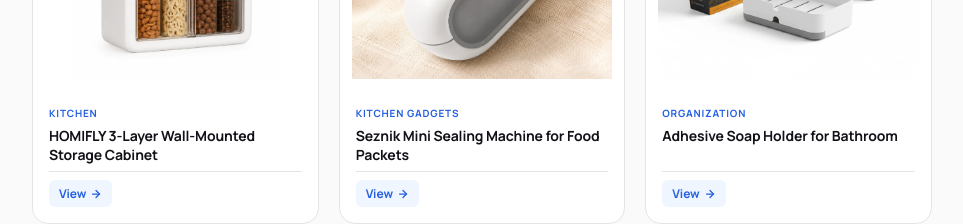
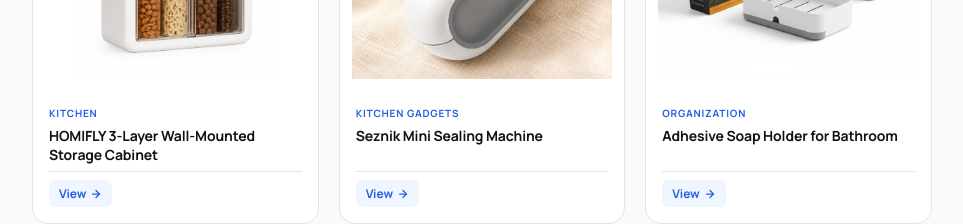
Before and after one commit to JayeshDev-25/Affiliate-website, a React (Vite) app: page / in a window 1280 px wide. Shown: the part 5960-6184 px from the top of the page, without its empty margins (284-1247 px from the left). Built offline with nearby package versions, Linux system fonts and the light colour scheme.

Commit message:
minor correction

```diff
--- a/src/data/products.js
+++ b/src/data/products.js
@@ -494,7 +494,7 @@ export const PRODUCTS = [
   // ─── Home → Kitchen Gadgets ──────────────────────────
   {
     id: 38,
-    title: "Seznik Mini Sealing Machine for Food Packets",
+    title: "Seznik Mini Sealing Machine",
     group: "Home",
     category: "Kitchen Gadgets",
     tag: "Food Storage",
```
